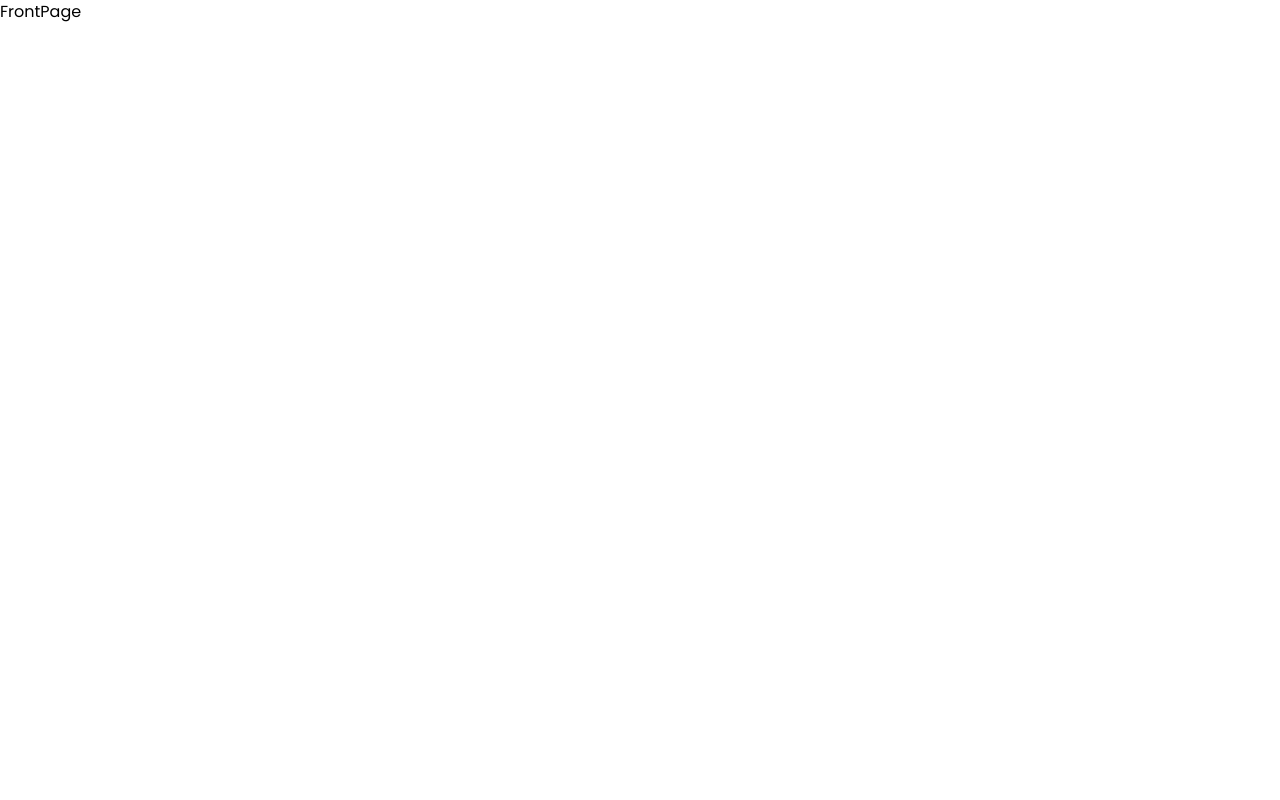
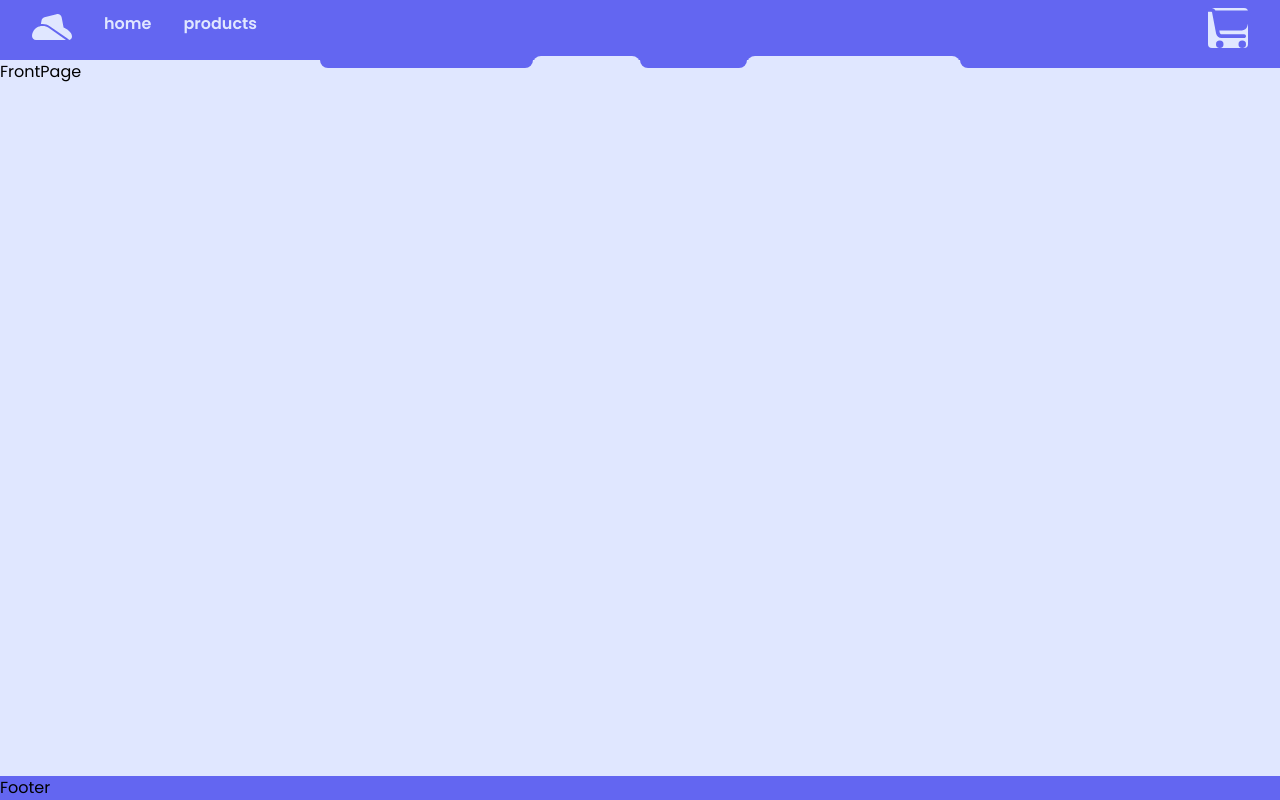
Before and after one commit to daniel-shliakhetko/clothing-bullet, a React (Create React App) app: page / in a window 1280 px wide. Built offline with nearby package versions, Linux system fonts and the light colour scheme.

Commit message:
Add Header and install faIcons

```diff
--- a/package.json
+++ b/package.json
@@ -3,6 +3,9 @@
   "version": "0.1.0",
   "private": true,
   "dependencies": {
+    "@fortawesome/fontawesome-svg-core": "^6.4.0",
+    "@fortawesome/free-solid-svg-icons": "^6.4.0",
+    "@fortawesome/react-fontawesome": "^0.2.0",
     "@reduxjs/toolkit": "^1.9.5",
     "@testing-library/jest-dom": "^5.16.5",
     "@testing-library/react": "^13.4.0",
--- a/src/App.js
+++ b/src/App.js
@@ -10,13 +10,17 @@ import { ProductPage } from "./pages/ProductPage";
 import { CartPage } from "./pages/CartPage";
 import store from "./store/store";
 import { Provider } from "react-redux";
+import { Header } from "./components/semantics/Header";
+import { Footer } from "./components/semantics/Footer";
 
 function App() {
   return (
     <Provider store={store}>
-      <div className="App">
+      <Router>
+        <div className="Wrapper w-full h-full bg-indigo-100">
+          <div className="App w-full max-w-[1440px] min-h-screen m-auto flex flex-col">
+            <Header />
             <main>
-          <Router>
               <Routes>
                 <Route path="/" element={<FrontPage />} />
                 <Route path="/products" element={<ProductListPage />} />
@@ -24,9 +28,11 @@ function App() {
                 <Route path="/cart" element={<CartPage />} />
                 <Route path="*" element={<Navigate to="/" replace />} />
               </Routes>
+            </main>
+            <Footer />
+          </div>
+        </div>
       </Router>
-        </main>
-      </div>
     </Provider>
   );
 }
--- /dev/null
+++ b/src/components/semantics/Footer.js
@@ -0,0 +1,5 @@
+import React from "react";
+
+export const Footer = () => {
+  return <footer className="mt-auto bg-indigo-500">Footer</footer>;
+};
--- /dev/null
+++ b/src/components/semantics/Header.js
@@ -0,0 +1,108 @@
+import {
+  faBars,
+  faCartShopping,
+  faHatCowboySide,
+  faXmark,
+} from "@fortawesome/free-solid-svg-icons";
+import { FontAwesomeIcon } from "@fortawesome/react-fontawesome";
+import React, { useEffect, useLayoutEffect, useRef, useState } from "react";
+import { Link, useNavigate } from "react-router-dom";
+
+export const Header = () => {
+  const menu = [
+    { title: "Home", slug: "/" },
+    { title: "Products", slug: "/products" },
+  ];
+  const navigate = useNavigate();
+  const headerRef = useRef(null);
+
+  const [isMenuShown, setIsMenuShown] = useState(true);
+  const [width, setWidth] = useState(0);
+
+  useLayoutEffect(() => {
+    setWidth(headerRef.current.clientWidth);
+    console.log(width);
+  }, [width]);
+
+  useEffect(() => {
+    function handleWindowResize() {
+      setWidth(headerRef.current.clientWidth);
+    }
+
+    window.addEventListener("resize", handleWindowResize);
+
+    return () => {
+      window.removeEventListener("resize", handleWindowResize);
+    };
+  }, []);
+
+  return (
+    <header
+      ref={headerRef}
+      className="Header pt-2 pb-3 px-8 relative flex justify-between 2xl:rounded-bl-lg rounded-none bg-indigo-500"
+    >
+      <button
+        className="h-8 mt-1 z-20 duration-200 hover:"
+        onClick={() => {
+          navigate("/");
+        }}
+      >
+        <FontAwesomeIcon
+          className="text-indigo-100 h-full"
+          icon={faHatCowboySide}
+        />
+      </button>
+      <nav
+        className={
+          "Navigation w-full md:ml-8 -ml-10 md:mt-1 mt-14 duration-500" +
+          (width < 768 ? " z-0" : " z-20") +
+          (width < 768 && isMenuShown ? " -mt-10 opacity-0" : "")
+        }
+      >
+        <ul className="NavigationList w-full flex md:flex-row flex-col md:space-x-8">
+          {menu.map((item, i) => (
+            <li
+              key={i}
+              title={item.title}
+              className="NavigationItem font-semibold lowercase text-indigo-100"
+            >
+              <Link to={item.slug}>{item.title}</Link>
+            </li>
+          ))}
+        </ul>
+      </nav>
+      <div className="flex space-x-4 z-20">
+        <button
+          className="w-10 h-10 rounded flex justify-center items-center bg-indigo-100"
+          onClick={() => {
+            navigate("/cart");
+          }}
+        >
+          <FontAwesomeIcon
+            className="text-indigo-500 h-full h-3/4"
+            icon={faCartShopping}
+          />
+        </button>
+        <button
+          className="w-8 h-8 md:hidden"
+          onClick={() => {
+            setIsMenuShown(!isMenuShown);
+          }}
+        >
+          <FontAwesomeIcon
+            className="text-indigo-100 h-full"
+            icon={isMenuShown ? faBars : faXmark}
+          />
+        </button>
+      </div>
+      <div className="absolute top-0 left-0 h-14 w-full bg-indigo-500 z-10"></div>
+      <div className="Decorations w-full h-fit absolute -bottom-2 right-0 flex justify-end">
+        <div className="w-1/6 h-2 rounded-b-lg bg-indigo-500"></div>
+        <div className="-mt-1 w-1/12 h-2 rounded-t-lg lg:block hidden bg-indigo-100"></div>
+        <div className="w-1/12 h-2 rounded-b-lg lg:block hidden bg-indigo-500"></div>
+        <div className="-mt-1 w-1/6 h-2 rounded-t-lg bg-indigo-100"></div>
+        <div className="w-1/4 h-2 2xl:rounded-b-lg rounded-bl-lg bg-indigo-500"></div>
+      </div>
+    </header>
+  );
+};
--- a/tailwind.config.js
+++ b/tailwind.config.js
@@ -1,10 +1,12 @@
 /** @type {import('tailwindcss').Config} */
 module.exports = {
-  content: [
-    "./src/**/*.{js,jsx,ts,tsx}",
-  ],
+  content: ["./src/**/*.{js,jsx,ts,tsx}"],
   theme: {
-    extend: {},
+    extend: {
+      screens: {
+        "2xl": "1440px",
+      },
+    },
   },
   plugins: [],
-}
+};
```
Also changed, not shown: 1 other file (tests, documents, lock files or other folders). Lines whose indentation alone changed are shown as unchanged.
